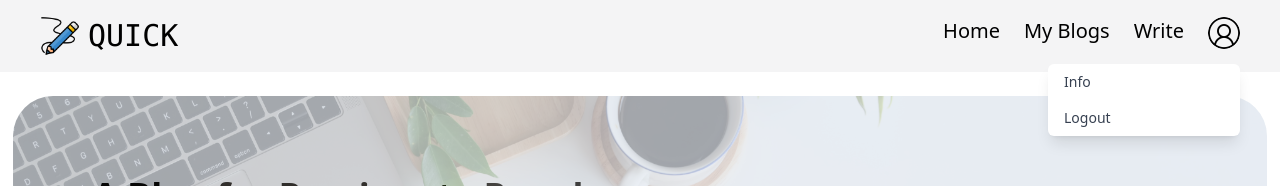
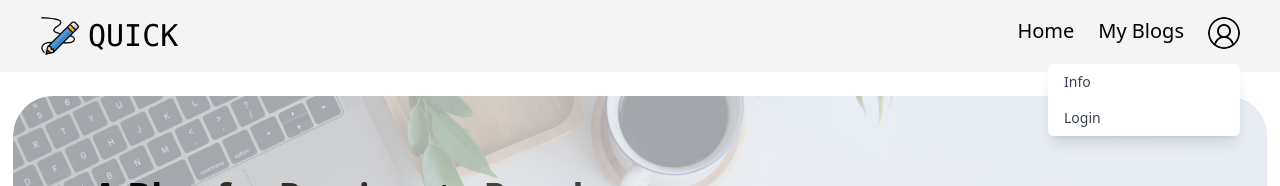
Before and after one commit to jappatel/blog-frontend, a React (Create React App) app: page / in a window 1280 px wide. Both pictures are taken after a click on the button 1224 px from the left and 32 px from the top of the page. Shown: the top 186 px of the page. Built offline with nearby package versions, Linux system fonts and the light colour scheme; no server answers.

Commit message:
newUpdate

```diff
--- a/src/components/Navbar.js
+++ b/src/components/Navbar.js
@@ -1,9 +1,11 @@
 import React, { useState, useEffect, useRef } from 'react';
 import { Link } from 'react-router-dom';
+import Cookies from 'js-cookie';
 
 const Navbar = () => {
   const [isDropdownOpen, setIsDropdownOpen] = useState(false);
   const [isSmallScreen, setIsSmallScreen] = useState(false);
+  const [authorName, setAuthorName] = useState(null); // State to store author name obtained from cookies
   const dropdownRef = useRef(null);
 
   const toggleDropdown = () => {
@@ -38,6 +40,18 @@ const Navbar = () => {
     };
   }, []);
 
+  useEffect(() => {
+    const authorName = Cookies.get('user_name');
+    if (authorName) {
+      setAuthorName(authorName); // Set the authorName state if 'user_name' cookie is present
+    }
+
+    // Clean up function
+    return () => {
+      // Cleanup logic here if needed
+    };
+  }, []);
+
   return (
     <div className="z-20 top-0 flex justify-between items-center bg-zinc-100 px-10 py-4 fixed w-screen">
       <div className='flex items-center text-3xl'>
@@ -50,7 +64,7 @@ const Navbar = () => {
           <>
             <Link className='hover:text-blue-700' to="/">Home</Link>
             <Link className='hover:text-blue-700' to="/myblogs">My Blogs</Link>
-            <Link className='hover:text-blue-700' to="/write">Write</Link>
+            {authorName && <Link className='hover:text-blue-700' to="/write">Write</Link>} {/* Render only if authorName exists */}
           </>
         )}
         <div className='relative' ref={dropdownRef}>
@@ -63,14 +77,14 @@ const Navbar = () => {
                 <>
                   <Link className="block px-4 py-2 text-sm text-gray-700 hover:bg-gray-100" to="/">Home</Link>
                   <Link className="block px-4 py-2 text-sm text-gray-700 hover:bg-gray-100" to="/myblogs">My Blogs</Link>
-                  <Link className="block px-4 py-2 text-sm text-gray-700 hover:bg-gray-100" to="/write">Write</Link>
+                  {authorName && <Link className="block px-4 py-2 text-sm text-gray-700 hover:bg-gray-100" to="/write">Write</Link>} {/* Render only if authorName exists */}
                   <Link className="block px-4 py-2 text-sm text-gray-700 hover:bg-gray-100" to="/userinfo">Info</Link>
                   <Link className="block px-4 py-2 text-sm text-gray-700 hover:bg-gray-100" to="/login">Logout</Link>
                 </>
               ) : (
                 <>
                   <Link className="block px-4 py-2 text-sm text-gray-700 hover:bg-gray-100" to="/userinfo">Info</Link>
-                  <Link className="block px-4 py-2 text-sm text-gray-700 hover:bg-gray-100" to="/login">Logout</Link>
+                  <Link className="block px-4 py-2 text-sm text-gray-700 hover:bg-gray-100" to="/login">Login</Link>
                 </>
               )}
             </div>
```
